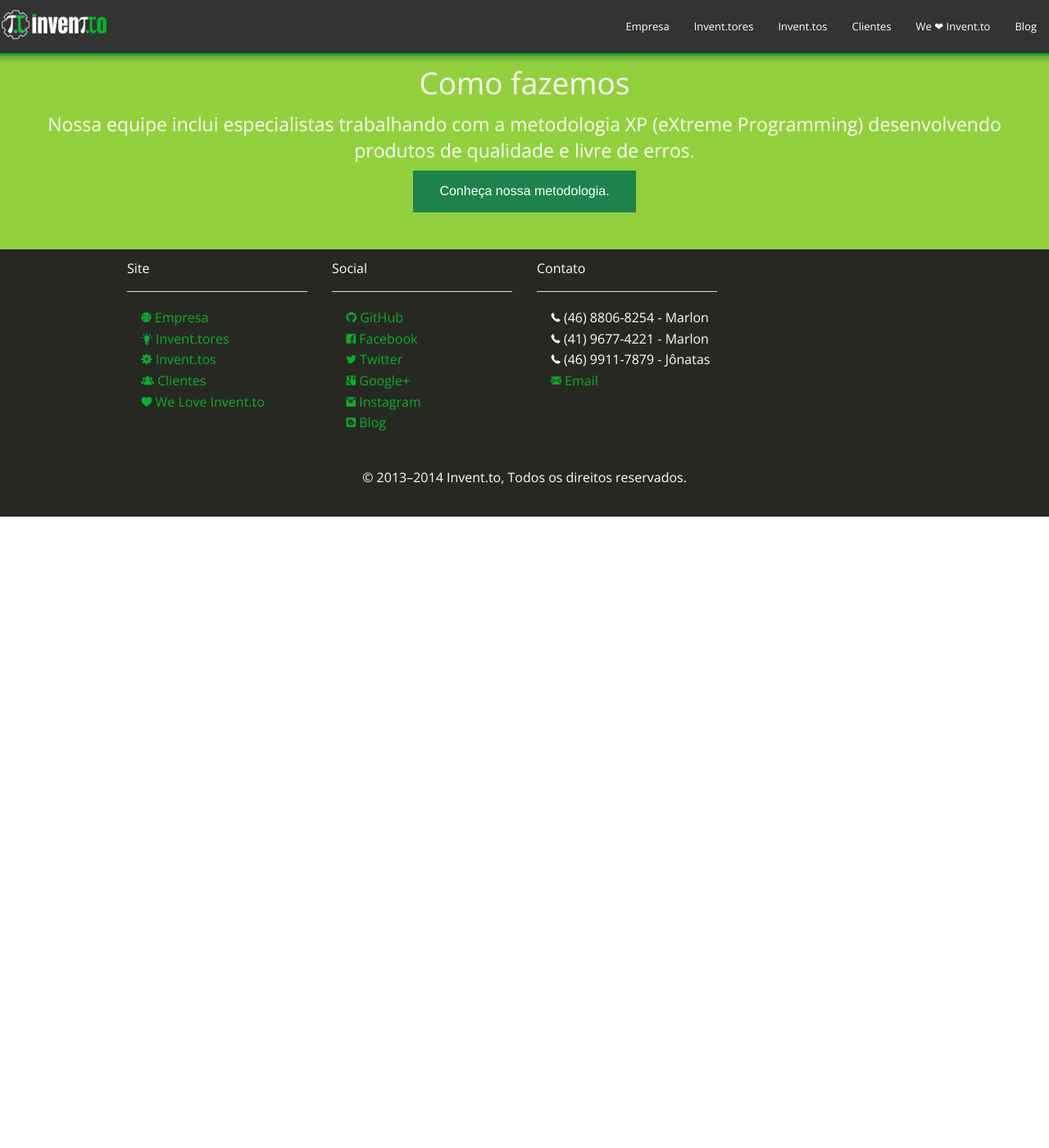
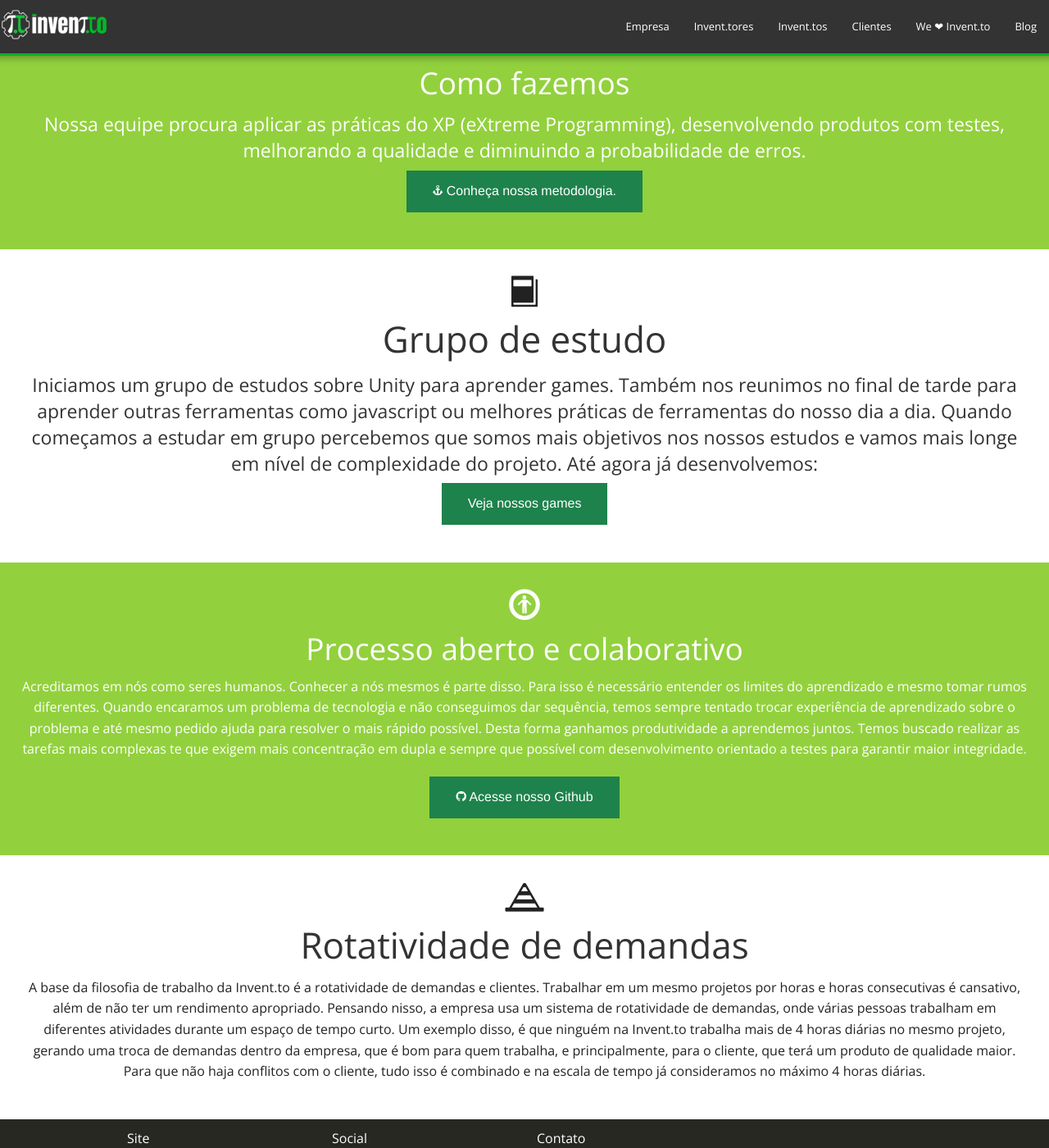
Before and after one commit to inventto/inventto_site, a Jekyll site: the page built from index.html, in a window 1280 px wide and 1400 px high, scrolled down 1287 px. Shown: the whole window at 82% size. Built offline with Jekyll 4.4.1, drawn with Linux system fonts in a browser that asks for light colours; before the commit the page ends 1917 px from its top, so only the background shows below that.

Commit message:
adicionando mais detalhes sobre a empresa e inventtores

```diff
--- a/index.html
+++ b/index.html
@@ -15,7 +15,7 @@ layout: default
 	<span class="fi-lightbulb large"></span>
     <h2>Quem Somos</h2>
     <h4>Somos uma equipe de profissionais de TI altamente qualificados, experientes, capazes de gerenciar projetos com autonomia, responsabilidade e eficiência.</h4>
-    <a href="/inventtores"><button class="buttonKnow">Conheça nossa equipe.</button></a>
+    <a href="/inventtores"><button class="buttonKnow"><span class="fi-torsos-all"></span> Conheça nossa equipe.</button></a>
 </div>
 
 <div class="home_what">
@@ -25,11 +25,26 @@ layout: default
 Estamos sempre nos atualizando, assim, utilizando o que há de mais novo nas tecnologias empregadas nos sistemas.</h4>
 <img src="../img/techs.png"/>
 </div>
-
 <div class="home_who">
 	<span class="fi-crown large"></span>
     <h2>Como fazemos</h2>
-
-    <h4>Nossa equipe inclui especialistas trabalhando com a metodologia XP (eXtreme Programming) desenvolvendo produtos de qualidade e livre de erros.</h4>
-     <a href="/metodologia"><button class="buttonKnow">Conheça nossa metodologia.</button></a>
+    <h4>Nossa equipe procura aplicar as práticas do XP (eXtreme Programming), desenvolvendo produtos com testes, melhorando a qualidade e diminuindo a probabilidade de erros.</h4>
+     <a href="/metodologia"><button class="buttonKnow"><span class="fi-anchor"></span> Conheça nossa metodologia.</button></a>
 </div>
+<div class="home_what">
+	<span class="fi-book large"></span>
+  <h1>Grupo de estudo</h1>
+  <h4>Iniciamos um grupo de estudos sobre Unity para aprender games. Também nos reunimos no final de tarde para aprender outras ferramentas como javascript ou melhores práticas de ferramentas do nosso dia a dia. Quando começamos a estudar em grupo percebemos que somos mais objetivos nos nossos estudos e vamos mais longe em nível de complexidade do projeto. Até agora já desenvolvemos:</h4>
+   <a href="/games"><button class="buttonKnow">Veja nossos games</button></a>
+</div>
+<div class="home_who">
+	<span class="fi-universal-access large"></span>
+  <h2> Processo aberto e colaborativo</h2>
+  <p>Acreditamos em nós como seres humanos. Conhecer a nós mesmos é parte disso. Para isso é necessário entender os limites do aprendizado e mesmo tomar rumos diferentes. Quando encaramos um problema de tecnologia e não conseguimos dar sequência, temos sempre tentado trocar experiência de aprendizado sobre o problema e até mesmo pedido ajuda para resolver o mais rápido possível. Desta forma ganhamos produtividade a aprendemos juntos. Temos buscado realizar as tarefas mais complexas te que exigem mais concentração em dupla e sempre que possível com desenvolvimento orientado a testes para garantir maior integridade. </p>
+   <a href="http://github.com/inventto" target="_blank"><button class="buttonKnow"><span class="fi-social-github"></span> Acesse nosso Github</button></a>
+</div>
+<div class="home_what">
+  <span class="fi-safety-cone large"></span>
+  <h1>Rotatividade de demandas</h1>
+  <p>A base da filosofia de trabalho da Invent.to é a rotatividade de demandas e clientes. Trabalhar em um mesmo projetos por horas e horas consecutivas é cansativo, além de não ter um rendimento apropriado. Pensando nisso, a empresa usa um sistema de rotatividade de demandas, onde várias pessoas trabalham em diferentes atividades durante um espaço de tempo curto. Um exemplo disso, é que ninguém na Invent.to trabalha mais de 4 horas diárias no mesmo projeto, gerando uma troca de demandas dentro da empresa, que é bom para quem trabalha, e principalmente, para o cliente, que terá um produto de qualidade maior. Para que não haja conflitos com o cliente, tudo isso é combinado e na escala de tempo já consideramos no máximo 4 horas diárias.</p>
+</div>
--- a/inventtores.html
+++ b/inventtores.html
@@ -19,7 +19,6 @@ layout: default
       </ul>
     </div>
   </div>
-
   <div class="bgverde">
     <h1>Quer fazer parte desta equipe?</h1>
     <a href="/contato/" target="_top"><button class="buttonKnow"><h4>Entre em contato agora mesmo!</h4></button></a>
```
Also changed, not shown: games.md (added, +29 -0 lines).
